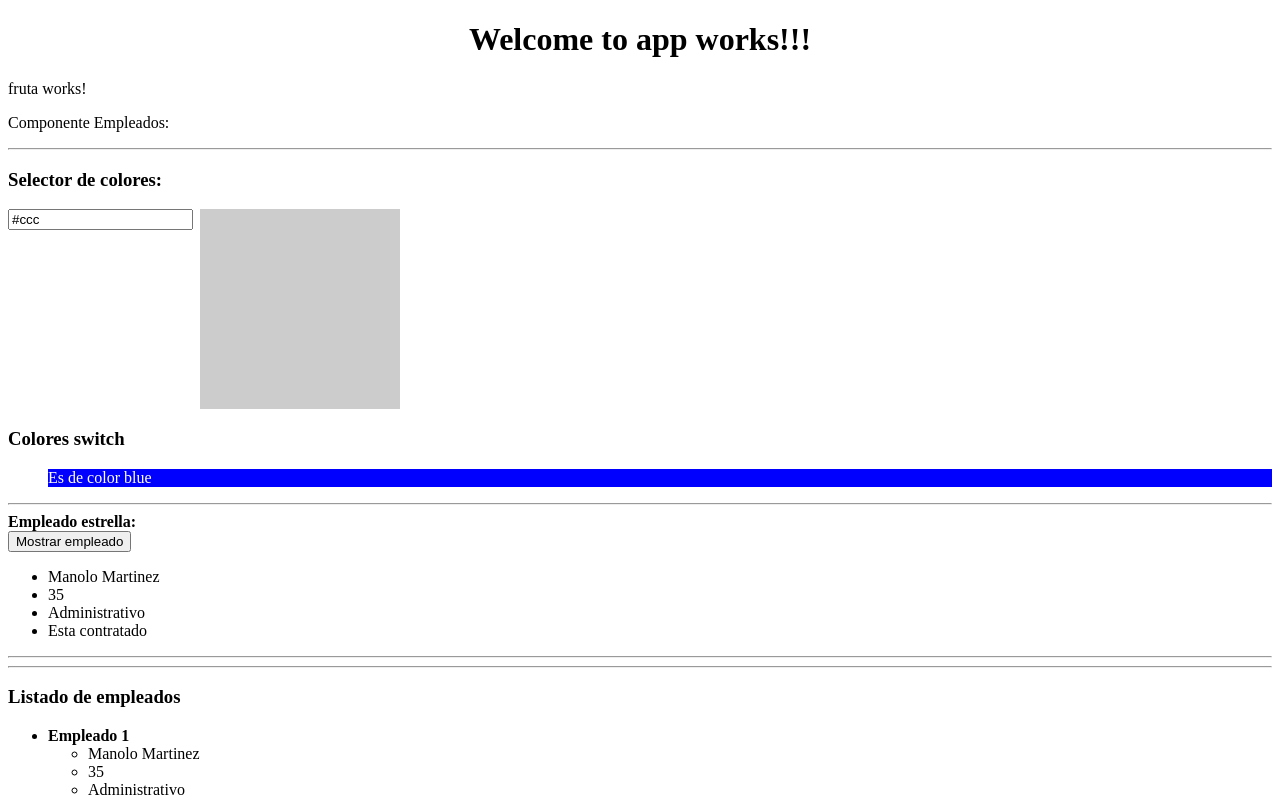
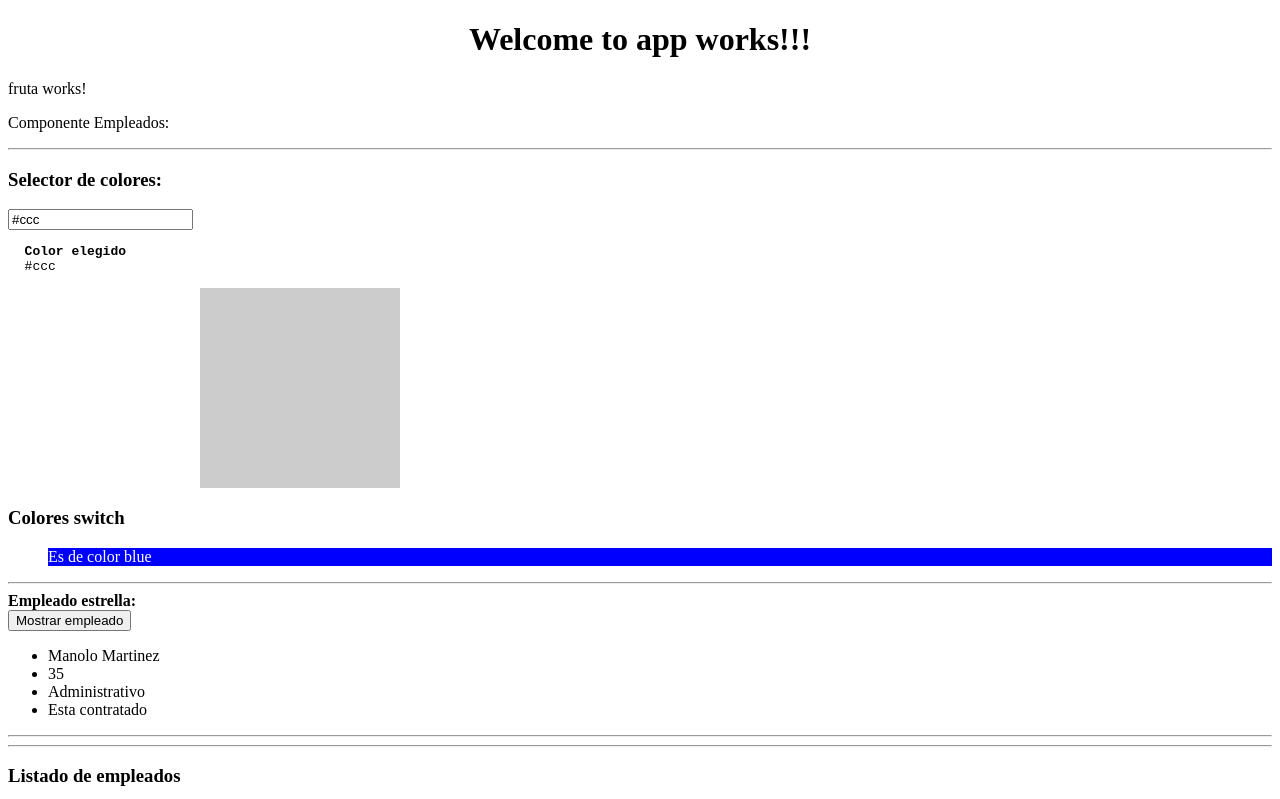
Before and after one commit to jcgato93/Curso-Angular, an Angular app: page / in a window 1280 px wide. Shown: the top 799 px of the page. Built offline with nearby package versions, Linux system fonts and the light colour scheme.

Commit message:
ngStyle formato atributo
como usar el style con una condicional que evalua que estilo usar segun una condicion

```diff
--- a/src/app/empleado/empleado.component.html
+++ b/src/app/empleado/empleado.component.html
@@ -5,6 +5,12 @@
 <hr/>
 <h3>Selector de colores:</h3>
 <input type="text" [(ngModel)]="color_seleccionado" />
+
+<pre [style.border]="color_seleccionado == 'red' ? '5px solid black' : '1px solid white' ">
+  <strong>Color elegido</strong>
+  {{color_seleccionado}}
+</pre>
+
 <div [ngStyle]="{'background':color_seleccionado,
   'width': '200px',
   'height': '200px',
```
